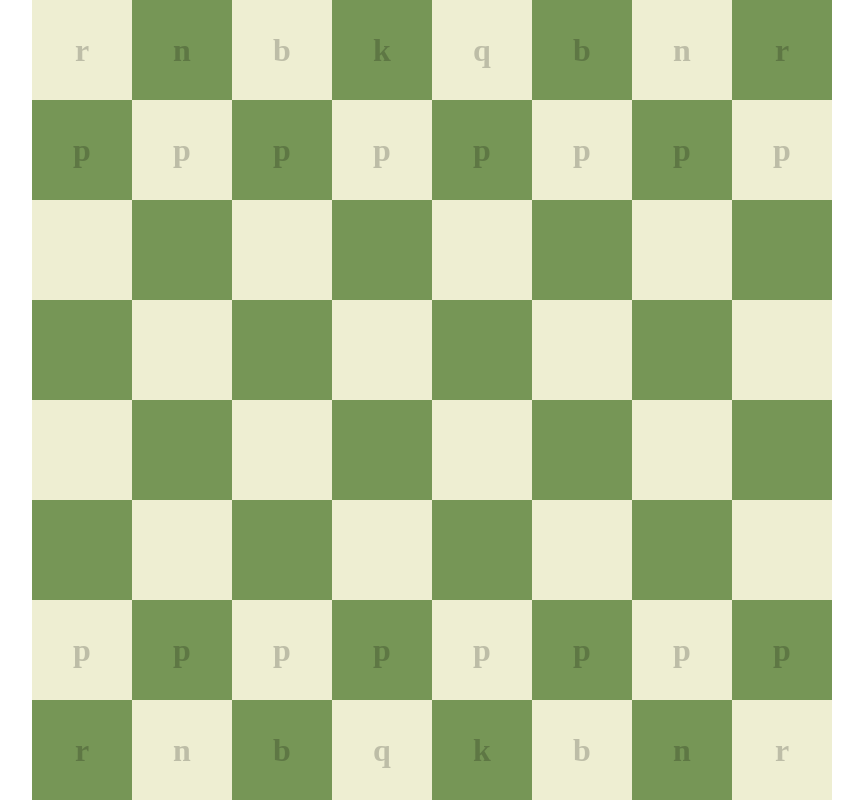
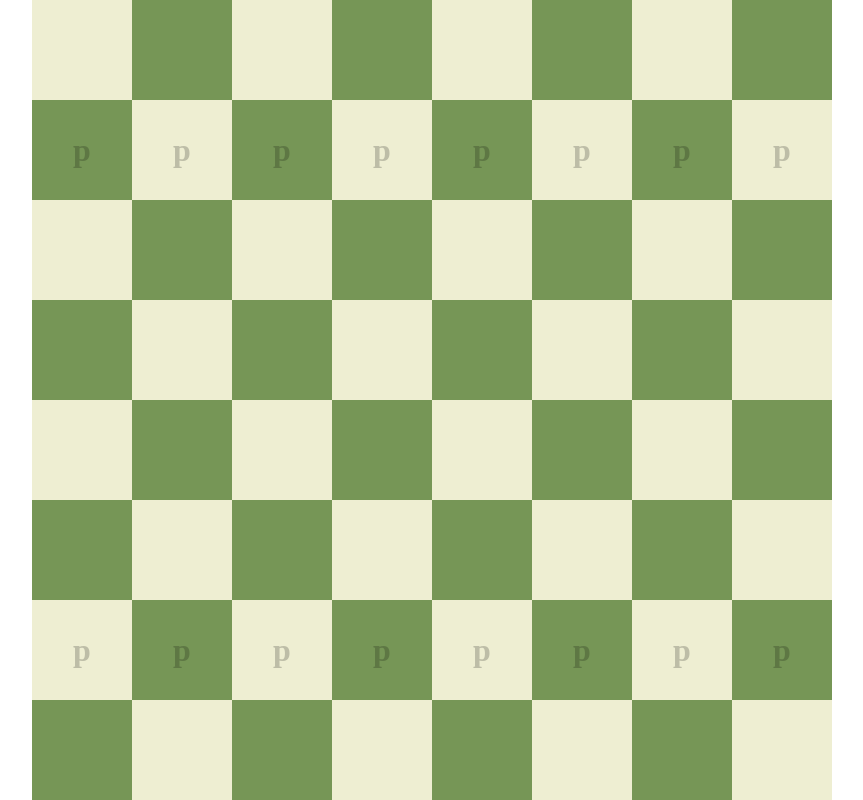
Before and after one commit to SpaceWaffles5827/possibleChessMoves, a Next.js app: page / in a window 1280 px wide. Shown: the whole page, without its empty margins (208-1071 px from the left). Built offline with nearby package versions, Linux system fonts and the light colour scheme.

Commit message:
board direction based on black or white piece

```diff
--- a/comps/ChessPiece.js
+++ b/comps/ChessPiece.js
@@ -1,8 +1,8 @@
 export default function ChessPiece({value, possibleMoves, position}) {
 
     return (
-        <div>
-            <h1 onClick={() => possibleMoves(position, value.Piece)}>{value.Piece} </h1>
+        <div onClick={() => possibleMoves(position, value.Piece.Id, value.Piece.color)}>
+            <h1>{value.Piece.Id}</h1>
         </div>
     )
 }
--- a/pages/index.js
+++ b/pages/index.js
@@ -4,14 +4,14 @@ import { useState } from 'react'
 
 export default function Home() {
 
-  const deafultBoard = ([[{TileC: '#EEEED2', Piece: 'r'}, {TileC: '#769656', Piece: 'n'}, {TileC: '#EEEED2', Piece: 'b'}, {TileC: '#769656', Piece: 'k'}, {TileC: '#EEEED2', Piece: 'q'}, {TileC: '#769656', Piece: 'b'}, {TileC: '#EEEED2', Piece: 'n'}, {TileC: '#769656', Piece: 'r'}],
-  [{TileC: '#769656', Piece: 'p'}, {TileC: '#EEEED2', Piece: 'p'}, {TileC: '#769656', Piece: 'p'}, {TileC: '#EEEED2', Piece: 'p'}, {TileC: '#769656', Piece: 'p'}, {TileC: '#EEEED2', Piece: 'p'}, {TileC: '#769656', Piece: 'p'}, {TileC: '#EEEED2', Piece: 'p'}],
-  [{TileC: '#EEEED2', Piece: null}, {TileC: '#769656', Piece: null}, {TileC: '#EEEED2', Piece: null}, {TileC: '#769656', Piece: null}, {TileC: '#EEEED2', Piece: null}, {TileC: '#769656', Piece: null}, {TileC: '#EEEED2', Piece: null}, {TileC: '#769656', Piece: null}],
-  [{TileC: '#769656', Piece: null}, {TileC: '#EEEED2', Piece: null}, {TileC: '#769656', Piece: null}, {TileC: '#EEEED2', Piece: null}, {TileC: '#769656', Piece: null}, {TileC: '#EEEED2', Piece: null}, {TileC: '#769656', Piece: null}, {TileC: '#EEEED2', Piece: null}],
-  [{TileC: '#EEEED2', Piece: null}, {TileC: '#769656', Piece: null}, {TileC: '#EEEED2', Piece: null}, {TileC: '#769656', Piece: null}, {TileC: '#EEEED2', Piece: null}, {TileC: '#769656', Piece: null}, {TileC: '#EEEED2', Piece: null}, {TileC: '#769656', Piece: null}],
-  [{TileC: '#769656', Piece: null}, {TileC: '#EEEED2', Piece: null}, {TileC: '#769656', Piece: null}, {TileC: '#EEEED2', Piece: null}, {TileC: '#769656', Piece: null}, {TileC: '#EEEED2', Piece: null}, {TileC: '#769656', Piece: null}, {TileC: '#EEEED2', Piece: null}],
-  [{TileC: '#EEEED2', Piece: 'p'}, {TileC: '#769656', Piece: 'p'}, {TileC: '#EEEED2', Piece: 'p'}, {TileC: '#769656', Piece: 'p'}, {TileC: '#EEEED2', Piece: 'p'}, {TileC: '#769656', Piece: 'p'}, {TileC: '#EEEED2', Piece: 'p'}, {TileC: '#769656', Piece: 'p'}],
-  [{TileC: '#769656', Piece: 'r'}, {TileC: '#EEEED2', Piece: 'n'}, {TileC: '#769656', Piece: 'b'}, {TileC: '#EEEED2', Piece: 'q'}, {TileC: '#769656', Piece: 'k'}, {TileC: '#EEEED2', Piece: 'b'}, {TileC: '#769656', Piece: 'n'}, {TileC: '#EEEED2', Piece: 'r'}]]);
+  const deafultBoard =([[{TileC: '#EEEED2', Piece: {Id: '', StartPosition: [0,0], color: null}}, {TileC: '#769656', Piece: {Id: '', StartPosition: [0,0], color: null}}, {TileC: '#EEEED2', Piece: {Id: '', StartPosition: [0,0], color: null}}, {TileC: '#769656', Piece: {Id: '', StartPosition: [0,0], color: null}}, {TileC: '#EEEED2', Piece: {Id: '', StartPosition: [0,0], color: null}}, {TileC: '#769656', Piece: {Id: '', StartPosition: [0,0], color: null}}, {TileC: '#EEEED2', Piece: {Id: '', StartPosition: [0,0], color: null}}, {TileC: '#769656', Piece: {Id: '', StartPosition: [0,0], color: null}}],
+                        [{TileC: '#769656', Piece: {Id: 'p', StartPosition: [0,0], color: 'black'}}, {TileC: '#EEEED2', Piece: {Id: 'p', StartPosition: [0,0], color: 'black'}}, {TileC: '#769656', Piece: {Id: 'p', StartPosition: [0,0], color: 'black'}}, {TileC: '#EEEED2', Piece: {Id: 'p', StartPosition: [0,0], color: 'black'}}, {TileC: '#769656', Piece: {Id: 'p', StartPosition: [0,0], color: 'black'}}, {TileC: '#EEEED2', Piece: {Id: 'p', StartPosition: [0,0], color: 'black'}}, {TileC: '#769656', Piece: {Id: 'p', StartPosition: [0,0], color: 'black'}}, {TileC: '#EEEED2', Piece: {Id: 'p', StartPosition: [0,0], color: 'black'}}],
+                        [{TileC: '#EEEED2', Piece: {Id: '', StartPosition: [0,0], color: null}}, {TileC: '#769656', Piece: {Id: '', StartPosition: [0,0], color: null}}, {TileC: '#EEEED2', Piece: {Id: '', StartPosition: [0,0], color: null}}, {TileC: '#769656', Piece: {Id: '', StartPosition: [0,0], color: null}}, {TileC: '#EEEED2', Piece: {Id: '', StartPosition: [0,0], color: null}}, {TileC: '#769656', Piece: {Id: '', StartPosition: [0,0], color: null}}, {TileC: '#EEEED2', Piece: {Id: '', StartPosition: [0,0], color: null}}, {TileC: '#769656', Piece: {Id: '', StartPosition: [0,0], color: null}}],
+                        [{TileC: '#769656', Piece: {Id: '', StartPosition: [0,0], color: null}}, {TileC: '#EEEED2', Piece: {Id: '', StartPosition: [0,0], color: null}}, {TileC: '#769656', Piece: {Id: '', StartPosition: [0,0], color: null}}, {TileC: '#EEEED2', Piece: {Id: '', StartPosition: [0,0], color: null}}, {TileC: '#769656', Piece: {Id: '', StartPosition: [0,0], color: null}}, {TileC: '#EEEED2', Piece: {Id: '', StartPosition: [0,0], color: null}}, {TileC: '#769656', Piece: {Id: '', StartPosition: [0,0], color: null}}, {TileC: '#EEEED2', Piece: {Id: '', StartPosition: [0,0], color: null}}],
+                        [{TileC: '#EEEED2', Piece: {Id: '', StartPosition: [0,0], color: null}}, {TileC: '#769656', Piece: {Id: '', StartPosition: [0,0], color: null}}, {TileC: '#EEEED2', Piece: {Id: '', StartPosition: [0,0], color: null}}, {TileC: '#769656', Piece: {Id: '', StartPosition: [0,0], color: null}}, {TileC: '#EEEED2', Piece: {Id: '', StartPosition: [0,0], color: null}}, {TileC: '#769656', Piece: {Id: '', StartPosition: [0,0], color: null}}, {TileC: '#EEEED2', Piece: {Id: '', StartPosition: [0,0], color: null}}, {TileC: '#769656', Piece: {Id: '', StartPosition: [0,0], color: null}}],
+                        [{TileC: '#769656', Piece: {Id: '', StartPosition: [0,0], color: null}}, {TileC: '#EEEED2', Piece: {Id: '', StartPosition: [0,0], color: null}}, {TileC: '#769656', Piece: {Id: '', StartPosition: [0,0], color: null}}, {TileC: '#EEEED2', Piece: {Id: '', StartPosition: [0,0], color: null}}, {TileC: '#769656', Piece: {Id: '', StartPosition: [0,0], color: null}}, {TileC: '#EEEED2', Piece: {Id: '', StartPosition: [0,0], color: null}}, {TileC: '#769656', Piece: {Id: '', StartPosition: [0,0], color: null}}, {TileC: '#EEEED2', Piece: {Id: '', StartPosition: [0,0], color: null}}],
+                        [{TileC: '#EEEED2', Piece: {Id: 'p', StartPosition: [0,0], color: 'white'}}, {TileC: '#769656', Piece: {Id: 'p', StartPosition: [0,0], color: 'white'}}, {TileC: '#EEEED2', Piece: {Id: 'p', StartPosition: [0,0], color: 'white'}}, {TileC: '#769656', Piece: {Id: 'p', StartPosition: [0,0], color: 'white'}}, {TileC: '#EEEED2', Piece: {Id: 'p', StartPosition: [0,0], color: 'white'}}, {TileC: '#769656', Piece: {Id: 'p', StartPosition: [0,0], color: 'white'}}, {TileC: '#EEEED2', Piece: {Id: 'p', StartPosition: [0,0], color: 'white'}}, {TileC: '#769656', Piece: {Id: 'p', StartPosition: [0,0], color: 'white'}}],
+                        [{TileC: '#769656', Piece: {Id: '', StartPosition: [0,0], color: null}}, {TileC: '#EEEED2', Piece: {Id: '', StartPosition: [0,0], color: null}}, {TileC: '#769656', Piece: {Id: '', StartPosition: [0,0], color: null}}, {TileC: '#EEEED2', Piece: {Id: '', StartPosition: [0,0], color: null}}, {TileC: '#769656', Piece: {Id: '', StartPosition: [0,0], color: null}}, {TileC: '#EEEED2', Piece: {Id: '', StartPosition: [0,0], color: null}}, {TileC: '#769656', Piece: {Id: '', StartPosition: [0,0], color: null}}, {TileC: '#EEEED2', Piece: {Id: '', StartPosition: [0,0], color: null}}]]);
 
   const [boardData, setBoardData] = useState(deafultBoard);
 
@@ -25,9 +25,10 @@ export default function Home() {
     setBoardData(newBoard);
   }
 
-  function possibleMoves(position, piece){
+  function possibleMoves(position, piece, color){
     resetBoardTileColors();
     if(piece === 'p'){
+      if(color === 'white'){
         const possibleMoves = [[position[0] - 1, position[1]], [position[0] - 2, position[1]]];
         const updatedBoard = [...boardData]
         possibleMoves.forEach(move => {
@@ -35,8 +36,14 @@ export default function Home() {
         });
         setBoardData(updatedBoard)
       }
-    else{
-
+      if(color === 'black'){
+        const possibleMoves = [[position[0] + 1, position[1]], [position[0] + 2, position[1]]];
+        const updatedBoard = [...boardData]
+        possibleMoves.forEach(move => {
+          updatedBoard[move[0]][move[1]].TileC = '#BBCA41';
+        });
+        setBoardData(updatedBoard)
+      }
     }
   }
 
```
Lines whose indentation alone changed are shown as unchanged.
